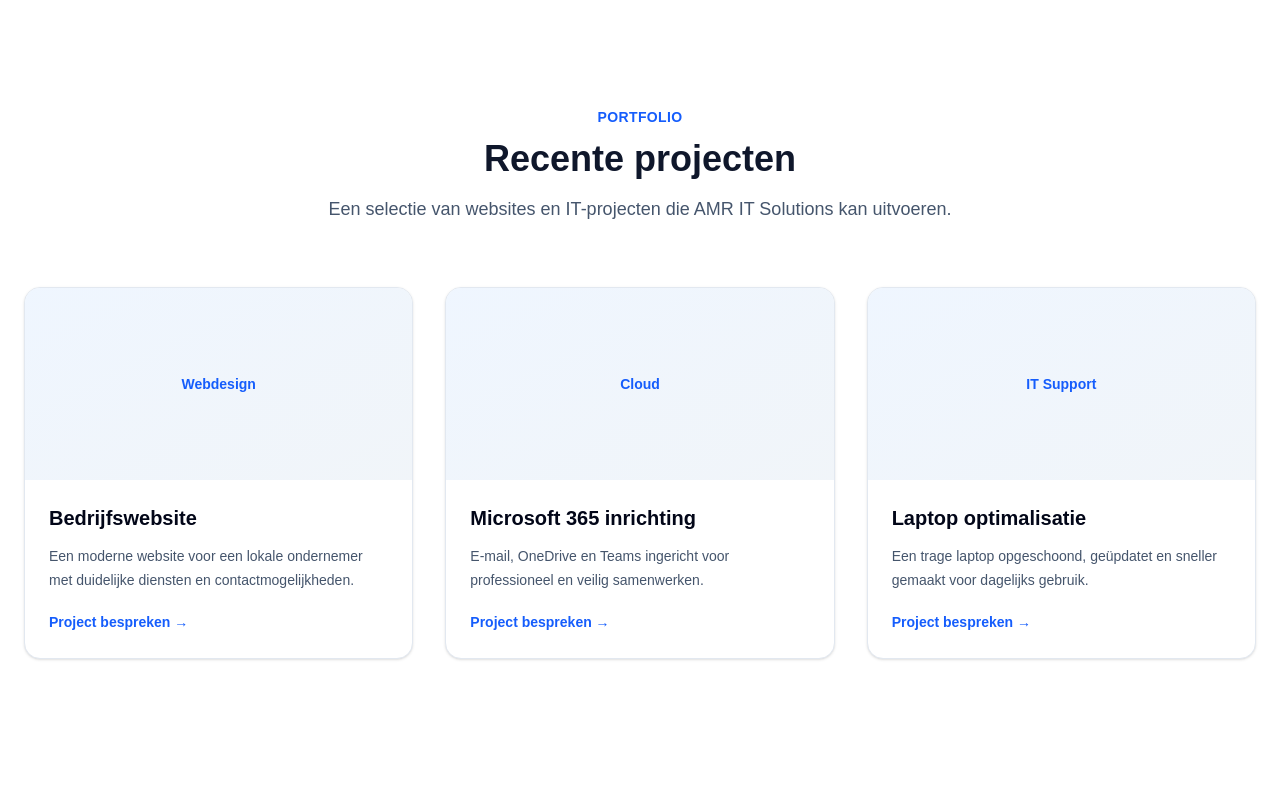
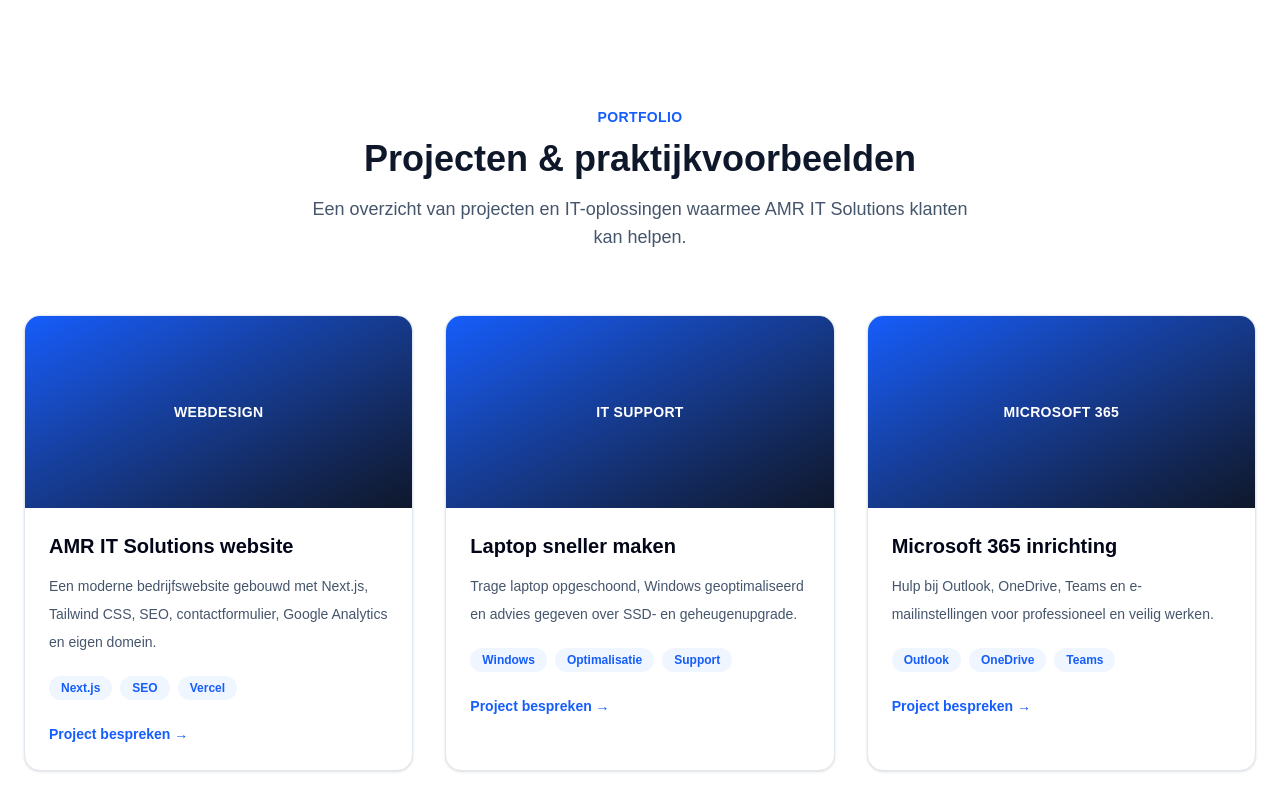
Before and after one commit to amritsolutions/amr-it-solutions, a Next.js app: page / in a window 1280 px wide. Shown: the part 2420-3220 px from the top of the page. Built offline with nearby package versions, Linux system fonts and the light colour scheme.

Commit message:
Portfolio verbeterd

```diff
--- a/components/Portfolio.tsx
+++ b/components/Portfolio.tsx
@@ -1,18 +1,21 @@
 const projects = [
   {
     category: "Webdesign",
-    title: "Bedrijfswebsite",
-    text: "Een moderne website voor een lokale ondernemer met duidelijke diensten en contactmogelijkheden.",
-  },
-  {
-    category: "Cloud",
-    title: "Microsoft 365 inrichting",
-    text: "E-mail, OneDrive en Teams ingericht voor professioneel en veilig samenwerken.",
+    title: "AMR IT Solutions website",
+    text: "Een moderne bedrijfswebsite gebouwd met Next.js, Tailwind CSS, SEO, contactformulier, Google Analytics en eigen domein.",
+    tags: ["Next.js", "SEO", "Vercel"],
   },
   {
     category: "IT Support",
-    title: "Laptop optimalisatie",
-    text: "Een trage laptop opgeschoond, geüpdatet en sneller gemaakt voor dagelijks gebruik.",
+    title: "Laptop sneller maken",
+    text: "Trage laptop opgeschoond, Windows geoptimaliseerd en advies gegeven over SSD- en geheugenupgrade.",
+    tags: ["Windows", "Optimalisatie", "Support"],
+  },
+  {
+    category: "Microsoft 365",
+    title: "Microsoft 365 inrichting",
+    text: "Hulp bij Outlook, OneDrive, Teams en e-mailinstellingen voor professioneel en veilig werken.",
+    tags: ["Outlook", "OneDrive", "Teams"],
   },
 ];
 
@@ -25,11 +28,12 @@ export default function Portfolio() {
         </p>
 
         <h2 className="mt-3 text-4xl font-bold text-slate-900">
-          Recente projecten
+          Projecten & praktijkvoorbeelden
         </h2>
 
         <p className="mx-auto mt-4 max-w-2xl text-lg text-slate-600">
-          Een selectie van websites en IT-projecten die AMR IT Solutions kan uitvoeren.
+          Een overzicht van projecten en IT-oplossingen waarmee AMR IT Solutions
+          klanten kan helpen.
         </p>
       </div>
 
@@ -39,22 +43,35 @@ export default function Portfolio() {
             key={project.title}
             className="overflow-hidden rounded-2xl border border-slate-200 bg-white shadow-sm transition hover:-translate-y-1 hover:shadow-xl"
           >
-            <div className="flex h-48 items-center justify-center bg-gradient-to-br from-blue-50 to-slate-100">
-              <span className="text-sm font-semibold text-blue-600">
+            <div className="flex h-48 items-center justify-center bg-gradient-to-br from-blue-600 to-slate-900 text-white">
+              <span className="text-sm font-semibold uppercase tracking-wide">
                 {project.category}
               </span>
             </div>
 
             <div className="p-6">
-              <h3 className="text-xl font-semibold">{project.title}</h3>
+              <h3 className="text-xl font-semibold text-slate-950">
+                {project.title}
+              </h3>
 
-              <p className="mt-3 text-sm leading-6 text-slate-600">
+              <p className="mt-3 text-sm leading-7 text-slate-600">
                 {project.text}
               </p>
 
+              <div className="mt-5 flex flex-wrap gap-2">
+                {project.tags.map((tag) => (
+                  <span
+                    key={tag}
+                    className="rounded-full bg-blue-50 px-3 py-1 text-xs font-semibold text-blue-600"
+                  >
+                    {tag}
+                  </span>
+                ))}
+              </div>
+
               <a
                 href="#contact"
-                className="mt-5 inline-block text-sm font-semibold text-blue-600"
+                className="mt-6 inline-block text-sm font-semibold text-blue-600 hover:text-blue-700"
               >
                 Project bespreken →
               </a>
```
